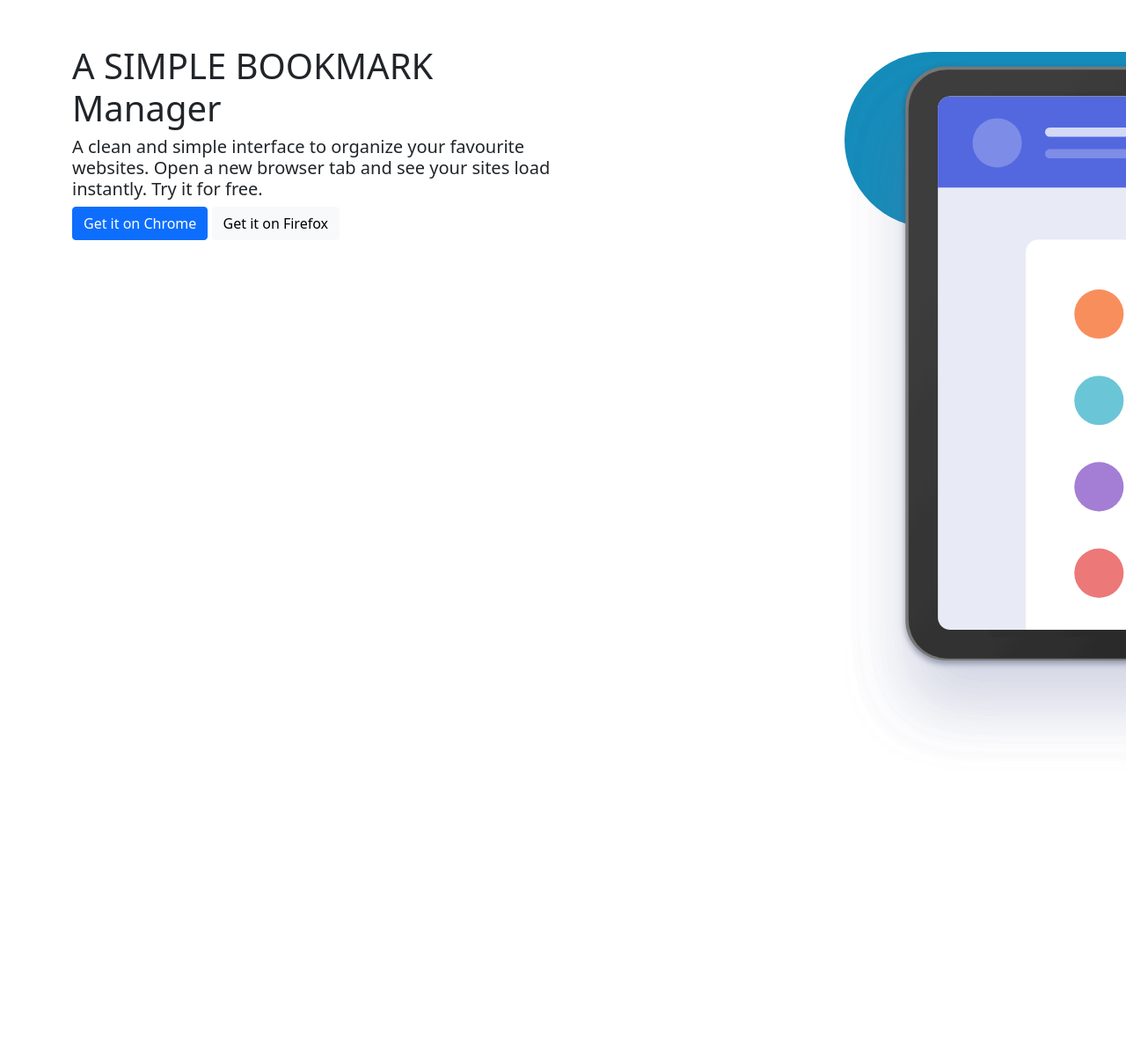
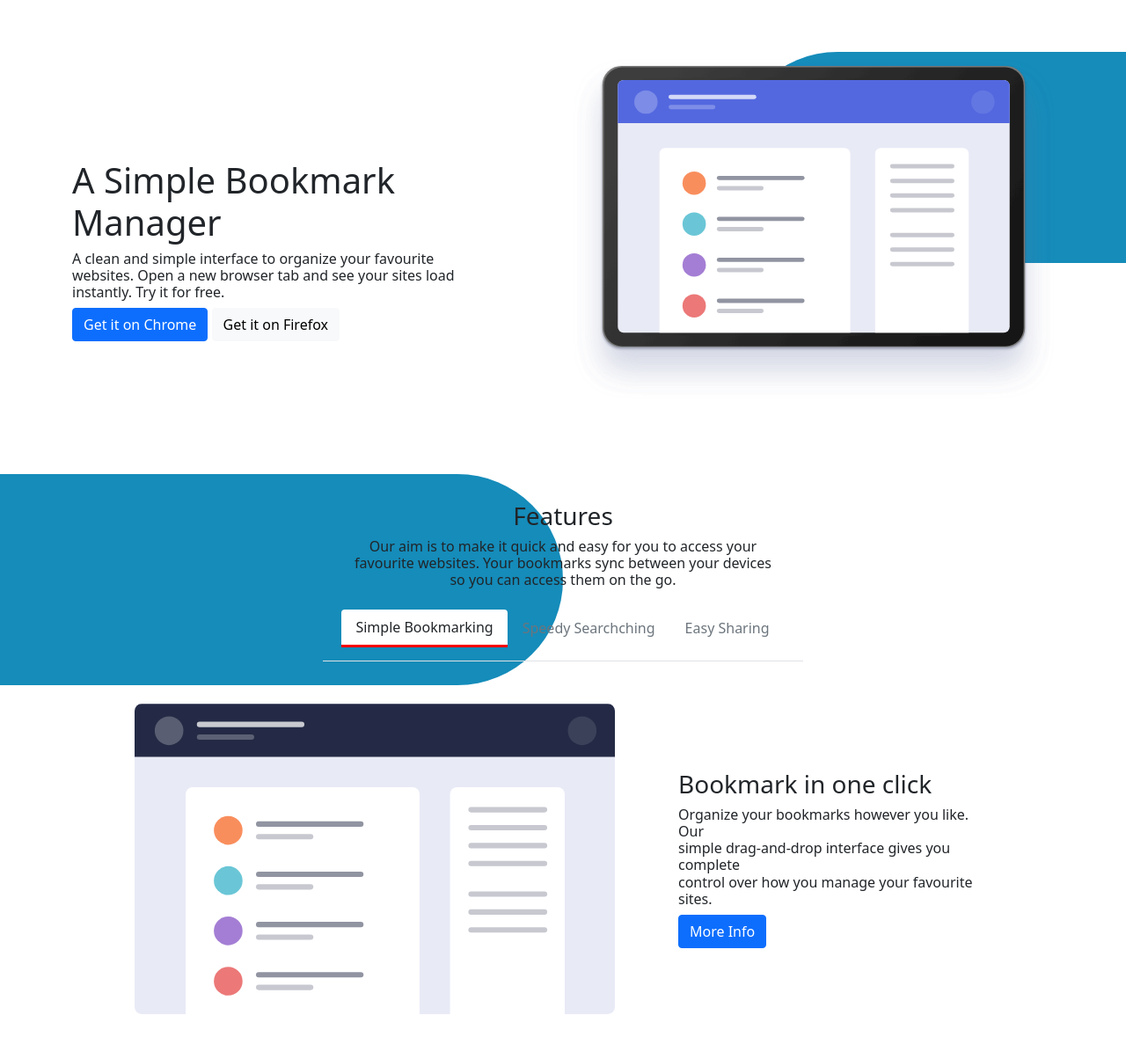
Before and after one commit to SaraPlanas/ITACADEMY-S2.BOOSTRAP-SASS, a website: page NIVEL1/index.html in a window 1280 px wide. Shown: the part 61-1265 px from the top of the page at 88% size. Before the commit the page ends 800 px from the top, so only its background shows below. Drawn offline with Linux system fonts and the light colour scheme.

Commit message:
ejercicio 3
Ejercico 1- 2 -3

```diff
--- a/NIVEL1/css/styles.css
+++ b/NIVEL1/css/styles.css
@@ -1,14 +1,34 @@
-.boxShadowSpecial{
+.boxShadowSpecialRight {
     border-radius: 200px 0px 0px 200px;
     -webkit-border-radius: 200px 0px 0px 200px;
     -moz-border-radius: 200px 0px 0px 200px;
     background: #158cba;
-    content:"";
     display: block;
-    height: 25%;
-    position: fixed;
+    height: 30%;
+    position: absolute;
     top: 15%;
-    left: 75%;
-    width: 100%;
+    left: 65%;
+    width: 35%;
     z-index: -1;
-    }
+}
+
+.boxShadowSpecialLeft {
+    border-radius: 0px 200px 200px 0px;
+    -webkit-border-radius: 0px 200px 200px 0px;
+    -moz-border-radius: 0px 200px 200px 0px;
+    background: #158cba;
+    display: block;
+    height: 30%;
+    position: absolute;
+    top: 75%;
+    left: 0%;
+    width: 50%;
+    z-index: -1;
+}
+
+.nav-tabs .nav-item.show .nav-link, .nav-tabs .nav-link.active {
+    border-top: #FFFFFF;
+    border-right: #FFFFFF;
+    border-left: #FFFFFF;
+    border-bottom: 3px solid red;
+}
--- a/NIVEL1/index.html
+++ b/NIVEL1/index.html
@@ -31,37 +31,123 @@
 
         </nav>
     </header>
-    <div class="overflow-auto">
+    <div class="overflow-auto mt-5 pt-3">
         <div class="container rounded mt-5 pt-3 pb-1 ">
-            <div class="row">
+            <div class="row justify-content-center">
                 <div class="col-lg-6 order-2 order-lg-1 text-lg-left  align-self-center">
                     <h1 class="mt-5  ">
-                        A SIMPLE BOOKMARK
+                        A Simple Bookmark
                         <br class="d-none d-lg-inline">
                         Manager
                     </h1>
-                    <h5 class="text-height-14">
-                        A clean and simple interface to organize your favourite websites. Open a new browser tab and see
-                        your sites load instantly. Try it for free.
-
-                    </h5>
+                    <h6 class=" fw-light">
+                        A clean and simple interface to organize your favourite
+                        <br class="d-none d-lg-inline">
+                        websites. Open a new browser tab and see your sites load
+                        <br class="d-none d-lg-inline">
+                        instantly. Try it for free.
+                    </h6>
                     <button type="button" class="btn btn-primary">Get it on Chrome</button>
                     <button type="button" class="btn btn-light">Get it on Firefox</button>
                 </div>
                 <div class="col-lg-6 order-1 order-lg-2   align-self-center ">
-
-
-                    <div class="boxShadowSpecial">
-                        <img src="IMAGES/Imagenes/illustration-hero.svg " width=90%>
+                    <div class="boxShadowSpecialRight"></div>
+                    <img src="IMAGES/Imagenes/illustration-hero.svg " width=100%>
                     </img>
-                    </div>
-
                 </div>
             </div>
 
         </div>
     </div>
+    <div class="overflow-auto   ">
+        <div class="container rounded mt-5 pt-3 pb-5">
+            <div class="row justify-content-center">
+                <div class="col-lg-6 order-1 order-lg-1 text-center align-self-center">
+                    <h3 class="mt-5">Features</h3>
+                    <h6 class="fw-light">
+                        Our aim is to make it quick and easy for you to access your
+                        <br class="d-none d-lg-inline">
+                        favourite websites. Your bookmarks sync between your devices
+                        <br class="d-none d-lg-inline">
+                        so you can access them on the go.
+                    </h6>
+                    <ul class="nav nav-tabs p-3 justify-content-center " id="miTab">
+                        <li class="nav-item  "><a class="nav-link active  text-dark   " href="#"
+                                data-toggle="tab">Simple Bookmarking</a>
+                        </li>
+                        <li class="nav-item"> <a class="nav-link enabled  text-secondary  " href="#"
+                                data-toggle="tab">Speedy Searchching</a>
+                        </li>
+                        <li class="nav-item"> <a class="nav-link enabled text-secondary " href="#"
+                                data-toggle="tab">Easy Sharing</a>
+                        </li>
+                    </ul>
+                </div>
+            </div>
+            <div class="row  justify-content-center mt-5">
+                <div class="col-lg-6 order-1 order-lg-1 text-end align-items-center  ms-auto me-lg-5">
+                    <div class="boxShadowSpecialLeft"></div>
+                    <img src="IMAGES/Imagenes/illustration-features-tab-1.svg" width="100%"></img>
+                </div>
+                <div class="col-lg-4 order-2 order-lg-2 align-items-center align-self-center me-auto ">
+                    <h3 class="text-lg-start">
+                        Bookmark in one click
+                    </h3>
+                    <h6 class="fw-light text-lg-start">
+                        Organize your bookmarks however you like. Our
+                        <br class="d-none d-lg-inline">
+                        simple drag-and-drop interface gives you complete
+                        <br class="d-none d-lg-inline">
+                        control over how you manage your favourite sites.
+                    </h6>
+                    <button type="button" class="btn btn-primary ">More Info</button>
+                </div>
+            </div>
+        </div>
+    </div>
+    <div class="overflow-auto mt-5 pt-3">
+        <div class="container rounded mt-5 pt-3 pb-1">
+            <div class="row justify-content-center">
+                <div class="col-lg-6  text-center me-5 ms-5">
+                    <h3>Download the extension</h3>
+                    <h6 class="fw-light">
+                        We've got more browsers in the pipeline. Please do let us know if
+                        <br class="d-none d-lg-inline">
+                        you've got a favourite you'd like us to prioritize.
+                        </p>
 
+                </div>
+                <div class="row justify-content-center mt-5 pb-5 ">
+                    <div class="card-group">
+                        <div class="card p-3  bg-light me-1 ms-1 mt-1 pt-1 text-center " >
+                            <img src="IMAGES/Imagenes/logo-chrome.svg " class="card-img-top w-50 align-self-center">
+                            <div class="card-body">
+                                <h5 class="card-title mt-1 pt-1">Add to Chrome</h5>
+                                <h6 class="card-text fw-light mt-1 pt-1">Minimum version 62</h6>
+                                <a href="#" class="btn btn-primary mt-1 pt-1">Add & Install Extension</a>
+                            </div>
+                        </div>
+                        <div class="card p-3 me-1 ms-1 mt-4 pt-4 w-50 text-center bg-light" >
+                            <img src="IMAGES/Imagenes/logo-firefox.svg" class="card-img-top w-50 align-self-center">
+                            <div class="card-body">
+                                <h5 class="card-title mt-1 pt-1">Add to Firefox</h5>
+                                <h6 class="card-text fw-light mt-1 pt-1">Minimum version 55</h6>
+                                <a href="#" class="btn btn-primary mt-1 pt-1">Add & Install Extension</a>
+                            </div>
+                        </div>
+                        <div class="card p-3 me-1 ms-1 mt-5 pt-5 w-50 text-center bg-light" >
+                            <img src="IMAGES/Imagenes/logo-opera.svg" class="card-img-top w-50 align-self-center">
+                            <div class="card-body">
+                                <h5 class="card-title mt-1 pt-1">Add to Opera</h5>
+                                <h6 class="card-text fw-light mt-1 pt-1">Minimum version 46</h6>
+                                <a href="#" class="btn btn-primary mt-1 pt-1">Add & Install Extension</a>
+                            </div>
+                        </div>
+                    </div>
+                </div>
+            </div>
+        </div>
+    </div>
 </body>
 
 </html>
```
